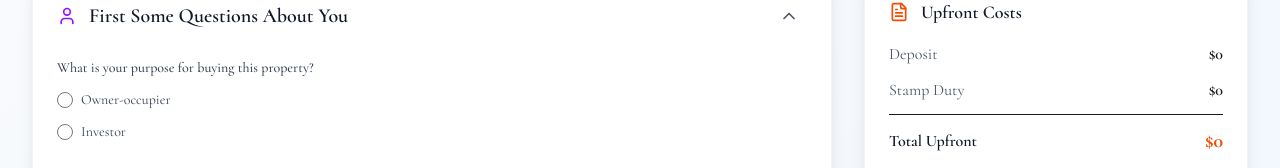
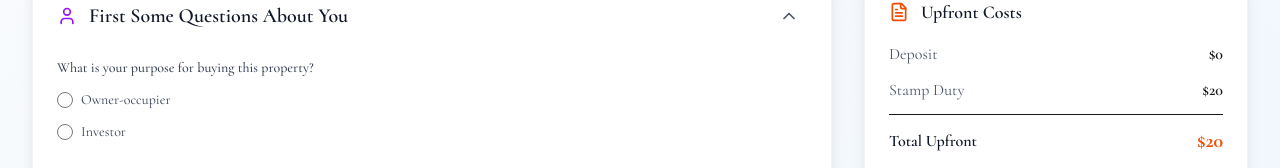
Before and after one commit to titusedwardgoh/property-cal, a Next.js app: page / in a window 1280 px wide. Shown: the part 144-312 px from the top of the page. Built offline with nearby package versions, Linux system fonts and the light colour scheme; a web font is replaced by a local one.

Commit message:
stamp duty

```diff
--- a/src/app/page.js
+++ b/src/app/page.js
@@ -55,6 +55,8 @@ export default function App() {
     setIncludeBodyCorporate,
     customBodyCorporate,
     setCustomBodyCorporate,
+    customLandTax,
+    setCustomLandTax,
     handleAddressSearch
   } = usePropertyData();
 
@@ -90,6 +92,7 @@ export default function App() {
     customWaterRates,
     includeBodyCorporate,
     customBodyCorporate,
+    customLandTax,
     calculateCount
   );
 
@@ -191,6 +194,9 @@ export default function App() {
               setIncludeBodyCorporate={setIncludeBodyCorporate}
               bodyCorporate={customBodyCorporate}
               setBodyCorporate={setCustomBodyCorporate}
+              customLandTax={customLandTax}
+              setCustomLandTax={setCustomLandTax}
+              isInvestor={isInvestor}
             />
           </div>
 
--- a/src/components/OtherFees.js
+++ b/src/components/OtherFees.js
@@ -30,7 +30,10 @@ export default function OtherFees({
   includeBodyCorporate,
   setIncludeBodyCorporate,
   bodyCorporate,
-  setBodyCorporate
+  setBodyCorporate,
+  customLandTax,
+  setCustomLandTax,
+  isInvestor
 }) {
   const [isExpanded, setIsExpanded] = useState(false);
 
@@ -50,6 +53,9 @@ export default function OtherFees({
           setCouncilRates={setCouncilRates}
           waterRates={waterRates}
           setWaterRates={setWaterRates}
+          customLandTax={customLandTax}
+          setCustomLandTax={setCustomLandTax}
+          isInvestor={isInvestor}
         />
 
 
@@ -91,6 +97,9 @@ export default function OtherFees({
         setCouncilRates={setCouncilRates}
         waterRates={waterRates}
         setWaterRates={setWaterRates}
+        customLandTax={customLandTax}
+        setCustomLandTax={setCustomLandTax}
+        isInvestor={isInvestor}
       />
 
 
--- a/src/components/PropertyDetails.js
+++ b/src/components/PropertyDetails.js
@@ -102,6 +102,23 @@ export default function PropertyDetails({
                 </label>
               </div>
             </div>
+
+            {/* Foreign Buyer Alert for Existing Property */}
+            {isForeignBuyer && isExistingProperty && (
+              <div className="mt-3 p-3 bg-yellow-50 border border-yellow-200 rounded-lg">
+                <div className="flex items-start space-x-2">
+                  <div className="flex-shrink-0">
+                    <svg className="w-5 h-5 text-yellow-600" fill="currentColor" viewBox="0 0 20 20">
+                      <path fillRule="evenodd" d="M8.257 3.099c.765-1.36 2.722-1.36 3.486 0l5.58 9.92c.75 1.334-.213 2.98-1.742 2.98H4.42c-1.53 0-2.493-1.646-1.743-2.98l5.58-9.92zM11 13a1 1 0 11-2 0 1 1 0 012 0zm-1-8a1 1 0 00-1 1v3a1 1 0 002 0V6a1 1 0 00-1-1z" clipRule="evenodd" />
+                    </svg>
+                  </div>
+                  <div className="text-sm text-yellow-800">
+                    <p className="font-medium">Foreign buyer restriction</p>
+                    <p>Foreign buyers can only purchase established dwellings in limited circumstances.</p>
+                  </div>
+                </div>
+              </div>
+            )}
           </div>
 
           {/* Property Address and State */}
--- a/src/components/SellerQuestions.js
+++ b/src/components/SellerQuestions.js
@@ -1,5 +1,6 @@
-import React, { useState } from 'react';
+import React, { useState, useEffect } from 'react';
 import { MessageCircle, ChevronDown, ChevronUp } from 'lucide-react';
+import { calculateLandTax } from '../utils/calculations.js';
 
 export default function SellerQuestions({
   price,
@@ -12,9 +13,20 @@ export default function SellerQuestions({
   councilRates,
   setCouncilRates,
   waterRates,
-  setWaterRates
+  setWaterRates,
+  customLandTax,
+  setCustomLandTax,
+  isInvestor
 }) {
   const [isSellerQuestionsExpanded, setIsSellerQuestionsExpanded] = useState(false);
+
+  // Set default land tax when user becomes an investor
+  useEffect(() => {
+    if (isInvestor && price > 0 && customLandTax === 0) {
+      const defaultLandTax = calculateLandTax(price, propertyData.state);
+      setCustomLandTax(defaultLandTax);
+    }
+  }, [isInvestor, price, propertyData.state, customLandTax, setCustomLandTax]);
 
   // Only show when property price has been entered
   if (!price || price <= 0) {
@@ -120,6 +132,38 @@ export default function SellerQuestions({
                  />
             </div>
           </div>
+
+          {/* Land Tax - Only show for investor properties */}
+          {isInvestor && (
+            <div className="flex items-center justify-between p-4 border border-gray-200 rounded-lg">
+              <div className="flex items-center space-x-3">
+                <div className="w-4 h-4 rounded-full bg-purple-100 flex items-center justify-center">
+                  <div className="w-2 h-2 rounded-full bg-purple-600"></div>
+                </div>
+                <div>
+                  <label className="text-sm font-medium text-gray-900">
+                    Land Tax
+                  </label>
+                  <p className="text-xs text-gray-600">
+                    Annual land tax for investment properties
+                  </p>
+                </div>
+              </div>
+              <div className="flex items-center space-x-2">
+                <span className="text-sm text-gray-600">$</span>
+                <input
+                  type="number"
+                  value={customLandTax || ''}
+                  onChange={(e) => {
+                    const value = e.target.value;
+                    setCustomLandTax(value === '' ? 0 : Number(value));
+                  }}
+                  className="w-24 px-2 py-1 text-sm border border-gray-300 rounded focus:ring-2 focus:ring-purple-500 focus:border-transparent"
+                  placeholder="0"
+                />
+              </div>
+            </div>
+          )}
 
           {/* Construction Questions - Only show if property type is off-the-plan */}
           {propertyData.propertyType === 'off-the-plan' && (
--- a/src/data/constants.js
+++ b/src/data/constants.js
@@ -1,26 +1,90 @@
 export const STAMP_DUTY_RATES = {
   NSW: [
-    { min: 0, max: 14000, rate: 0.0125 },
-    { min: 14000, max: 32000, rate: 0.015 },
-    { min: 32000, max: 85000, rate: 0.0175 },
-    { min: 85000, max: 319000, rate: 0.035 },
-    { min: 319000, max: 1064000, rate: 0.045 },
-    { min: 1064000, max: Infinity, rate: 0.055 }
+    { min: 0, max: 17000, rate: 0.0125, fixedFee: 20 },
+    { min: 17000, max: 37000, rate: 0.015, fixedFee: 212 },
+    { min: 37000, max: 99000, rate: 0.0175, fixedFee: 512 },
+    { min: 99000, max: 372000, rate: 0.035, fixedFee: 1597 },
+    { min: 372000, max: 1240000, rate: 0.045, fixedFee: 11152 },
+    { min: 1240000, max: Infinity, rate: 0.055, fixedFee: 50212 }
   ],
   VIC: [
-    { min: 0, max: 25000, rate: 0.014 },
-    { min: 25000, max: 130000, rate: 0.024 },
-    { min: 130000, max: 440000, rate: 0.05 },
-    { min: 440000, max: Infinity, rate: 0.06 }
+    { min: 0, max: 25000, rate: 0.014, fixedFee: 0 },
+    { min: 25000, max: 130000, rate: 0.024, fixedFee: 350 },
+    { min: 130000, max: 960000, rate: 0.06, fixedFee: 2870 },
+    { min: 960000, max: 2000000, rate: 0.055, fixedFee: 0 },
+    { min: 2000000, max: Infinity, rate: 0.065, fixedFee: 110000 }
   ],
   QLD: [
-    { min: 0, max: 5000, rate: 0 },
-    { min: 5000, max: 75000, rate: 0.015 },
-    { min: 75000, max: 540000, rate: 0.035 },
-    { min: 540000, max: 1000000, rate: 0.045 },
-    { min: 1000000, max: Infinity, rate: 0.0575 }
+    { min: 0, max: 5000, rate: 0, fixedFee: 0 },
+    { min: 5000, max: 75000, rate: 0.015, fixedFee: 0 }, // $1.50 per $100 = 1.5%
+    { min: 75000, max: 540000, rate: 0.035, fixedFee: 1050 }, // $3.50 per $100 = 3.5%
+    { min: 540000, max: 1000000, rate: 0.045, fixedFee: 17325 }, // $4.50 per $100 = 4.5%
+    { min: 1000000, max: Infinity, rate: 0.0575, fixedFee: 38025 } // $5.75 per $100 = 5.75%
+  ],
+  WA: [
+    { min: 0, max: 120000, rate: 0.019, fixedFee: 0 }, // $1.90 per $100 = 1.9%
+    { min: 120000, max: 150000, rate: 0.0285, fixedFee: 2280 }, // $2.85 per $100 = 2.85%
+    { min: 150000, max: 360000, rate: 0.038, fixedFee: 3135 }, // $3.80 per $100 = 3.8%
+    { min: 360000, max: 725000, rate: 0.0475, fixedFee: 11115 }, // $4.75 per $100 = 4.75%
+    { min: 725000, max: Infinity, rate: 0.0515, fixedFee: 28453 } // $5.15 per $100 = 5.15%
+  ],
+  SA: [
+    { min: 0, max: 12000, rate: 0.01, fixedFee: 0 }, // $1.00 per $100 = 1%
+    { min: 12000, max: 30000, rate: 0.02, fixedFee: 120 }, // $2.00 per $100 = 2%
+    { min: 30000, max: 50000, rate: 0.03, fixedFee: 480 }, // $3.00 per $100 = 3%
+    { min: 50000, max: 100000, rate: 0.035, fixedFee: 1080 }, // $3.50 per $100 = 3.5%
+    { min: 100000, max: 200000, rate: 0.04, fixedFee: 2830 }, // $4.00 per $100 = 4%
+    { min: 200000, max: 250000, rate: 0.0425, fixedFee: 6830 }, // $4.25 per $100 = 4.25%
+    { min: 250000, max: 300000, rate: 0.0475, fixedFee: 8955 }, // $4.75 per $100 = 4.75%
+    { min: 300000, max: 500000, rate: 0.05, fixedFee: 11330 }, // $5.00 per $100 = 5%
+    { min: 500000, max: Infinity, rate: 0.055, fixedFee: 21330 } // $5.50 per $100 = 5.5%
+  ],
+  TAS: [
+    { min: 0, max: 3000, rate: 0, fixedFee: 50 }, // $50 flat fee
+    { min: 3000, max: 25000, rate: 0.0175, fixedFee: 50 }, // $1.75 per $100 = 1.75%
+    { min: 25000, max: 75000, rate: 0.0225, fixedFee: 435 }, // $2.25 per $100 = 2.25%
+    { min: 75000, max: 200000, rate: 0.035, fixedFee: 1560 }, // $3.50 per $100 = 3.5%
+    { min: 200000, max: 375000, rate: 0.04, fixedFee: 5935 }, // $4.00 per $100 = 4%
+    { min: 375000, max: 725000, rate: 0.0425, fixedFee: 12935 }, // $4.25 per $100 = 4.25%
+    { min: 725000, max: Infinity, rate: 0.045, fixedFee: 27810 } // $4.50 per $100 = 4.5%
+  ],
+  ACT: [
+    { min: 0, max: 200000, rate: 0.02, fixedFee: 0 },
+    { min: 200000, max: 300000, rate: 0.025, fixedFee: 0 },
+    { min: 300000, max: 500000, rate: 0.03, fixedFee: 0 },
+    { min: 500000, max: 750000, rate: 0.035, fixedFee: 0 },
+    { min: 750000, max: 1000000, rate: 0.04, fixedFee: 0 },
+    { min: 1000000, max: 1455000, rate: 0.054, fixedFee: 0 },
+    { min: 1455000, max: Infinity, rate: 0.0454, fixedFee: 0 }
+  ],
+  NT: [
+    { min: 0, max: 525000, rate: 0.06571441, fixedFee: 0 }, // Special formula: (0.06571441 × V²) + 15 × V, where V = dutiable value ÷ 1,000
+    { min: 525001, max: 2999999, rate: 0.0495, fixedFee: 0 }, // 4.95% of dutiable value
+    { min: 3000000, max: 4999999, rate: 0.0575, fixedFee: 0 }, // 5.75% of dutiable value
+    { min: 5000000, max: Infinity, rate: 0.0595, fixedFee: 0 } // 5.95% of dutiable value
   ]
 };
+
+// ACT has different rates for owner occupiers vs investors
+export const ACT_OWNER_OCCUPIER_RATES = [
+  { min: 0, max: 260000, rate: 0.0028, fixedFee: 0 }, // $0.28 per $100 = 0.28%
+  { min: 260001, max: 300000, rate: 0.022, fixedFee: 728 }, // $2.20 per $100 = 2.2%
+  { min: 300001, max: 500000, rate: 0.034, fixedFee: 1608 }, // $3.40 per $100 = 3.4%
+  { min: 500001, max: 750000, rate: 0.0432, fixedFee: 8408 }, // $4.32 per $100 = 4.32%
+  { min: 750001, max: 1000000, rate: 0.059, fixedFee: 19208 }, // $5.90 per $100 = 5.9%
+  { min: 1000001, max: 1455000, rate: 0.064, fixedFee: 33958 }, // $6.40 per $100 = 6.4%
+  { min: 1455001, max: Infinity, rate: 0.0454, fixedFee: 0 } // Flat rate 4.54%
+];
+
+export const ACT_INVESTOR_RATES = [
+  { min: 0, max: 200000, rate: 0.012, fixedFee: 0 }, // $1.20 per $100 = 1.2%
+  { min: 200001, max: 300000, rate: 0.022, fixedFee: 2400 }, // $2.20 per $100 = 2.2%
+  { min: 300001, max: 500000, rate: 0.034, fixedFee: 4600 }, // $3.40 per $100 = 3.4%
+  { min: 500001, max: 750000, rate: 0.0432, fixedFee: 11400 }, // $4.32 per $100 = 4.32%
+  { min: 750001, max: 1000000, rate: 0.059, fixedFee: 22200 }, // $5.90 per $100 = 5.9%
+  { min: 1000001, max: 1455000, rate: 0.064, fixedFee: 36950 }, // $6.40 per $100 = 6.4%
+  { min: 1455001, max: Infinity, rate: 0.0454, fixedFee: 0 } // Flat rate 4.54%
+];
 
 export const FOREIGN_BUYER_RATES = {
   NSW: 0.08,
--- a/src/hooks/useCalculations.js
+++ b/src/hooks/useCalculations.js
@@ -15,7 +15,7 @@ import {
   calculateLandTax
 } from '../utils/calculations.js';
 
-export function useCalculations(propertyData, loanDetails, setLoanDetails, isForeignBuyer, isFirstHomeBuyer, isInvestor, useEstimatedPrice, includeLandTransferFee, includeLegalFees, includeInspectionFees, needsLoan, customLandTransferFee, customLegalFees, customInspectionFees, includeCouncilRates, includeWaterRates, customCouncilRates, customWaterRates, includeBodyCorporate, customBodyCorporate, calculateCount = 0) {
+export function useCalculations(propertyData, loanDetails, setLoanDetails, isForeignBuyer, isFirstHomeBuyer, isInvestor, useEstimatedPrice, includeLandTransferFee, includeLegalFees, includeInspectionFees, needsLoan, customLandTransferFee, customLegalFees, customInspectionFees, includeCouncilRates, includeWaterRates, customCouncilRates, customWaterRates, includeBodyCorporate, customBodyCorporate, customLandTax, calculateCount = 0) {
   const [results, setResults] = useState({
     monthlyRepayment: 0,
     stampDuty: 0,
@@ -41,12 +41,12 @@ export function useCalculations(propertyData, loanDetails, setLoanDetails, isFor
   const depositPercentage = price > 0 ? (loanDetails.deposit / price) * 100 : 0;
 
   // Calculate stamp duty for LMI determination
-  const stampDutyForLMI = price > 0 ? calculateStampDuty(price, propertyData.state, isFirstHomeBuyer) : 0;
+  const stampDutyForLMI = price > 0 ? calculateStampDuty(price, propertyData.state, isFirstHomeBuyer, isInvestor) : 0;
   const totalPropertyCost = price + stampDutyForLMI;
   const depositPercentageOfTotal = totalPropertyCost > 0 ? (loanDetails.deposit / totalPropertyCost) * 100 : 0;
 
   // Calculate if mortgage is needed for mortgage registration fee
-  const stampDuty = calculateStampDuty(price, propertyData.state, isFirstHomeBuyer);
+  const stampDuty = calculateStampDuty(price, propertyData.state, isFirstHomeBuyer, isInvestor);
   const foreignBuyerDuty = calculateForeignBuyerDuty(price, propertyData.state, isForeignBuyer);
   const calculatedLandTransferFee = (price > 0 && includeLandTransferFee) ? calculateLandTransferFee(price, propertyData.state) : 0;
   const calculatedLegalFees = (price > 0 && includeLegalFees) ? calculateLegalFees(price, propertyData.propertyType) : 0;
@@ -147,7 +147,8 @@ export function useCalculations(propertyData, loanDetails, setLoanDetails, isFor
       loanDetails.repaymentType
     ) : 0;
 
-    const landTax = isInvestor ? calculateLandTax(price, propertyData.state) : 0;
+    const calculatedLandTax = isInvestor ? calculateLandTax(price, propertyData.state) : 0;
+    const landTax = isInvestor && customLandTax > 0 ? customLandTax : calculatedLandTax;
     const totalMonthlyCosts = monthlyRepayment + (councilRates / 12) + (waterRates / 12) + (bodyCorporate / 12) + (landTax / 12);
 
     // Calculate LVR (Loan to Value Ratio)
@@ -193,7 +194,7 @@ export function useCalculations(propertyData, loanDetails, setLoanDetails, isFor
       loanAmount: finalLoanAmount,
       lmiAmount: lmiAmount
     }));
-  }, [propertyData, propertyData.estimatedBuildCost, loanDetails.deposit, loanDetails.interestRate, loanDetails.loanTerm, loanDetails.repaymentType, loanDetails.includeLMI, loanDetails.mortgageRegistrationFee, loanDetails.loanEstablishmentFee, isForeignBuyer, useEstimatedPrice, isFirstHomeBuyer, includeLandTransferFee, includeLegalFees, includeInspectionFees, includeCouncilRates, includeWaterRates, customLandTransferFee, customLegalFees, customInspectionFees, customCouncilRates, customWaterRates, includeBodyCorporate, customBodyCorporate, setLoanDetails, needsLoan, isInvestor, price, stampDuty, foreignBuyerDuty, landTransferFee, legalFees, inspectionFees, councilRates, waterRates, bodyCorporate, totalPropertyCost]);
+  }, [propertyData, propertyData.estimatedBuildCost, loanDetails.deposit, loanDetails.interestRate, loanDetails.loanTerm, loanDetails.repaymentType, loanDetails.includeLMI, loanDetails.mortgageRegistrationFee, loanDetails.loanEstablishmentFee, isForeignBuyer, useEstimatedPrice, isFirstHomeBuyer, includeLandTransferFee, includeLegalFees, includeInspectionFees, includeCouncilRates, includeWaterRates, customLandTransferFee, customLegalFees, customInspectionFees, customCouncilRates, customWaterRates, includeBodyCorporate, customBodyCorporate, customLandTax, setLoanDetails, needsLoan, isInvestor, price, stampDuty, foreignBuyerDuty, landTransferFee, legalFees, inspectionFees, councilRates, waterRates, bodyCorporate, totalPropertyCost]);
 
   // Manual FHOG calculation - only when calculate button is pressed
   useEffect(() => {
--- a/src/hooks/usePropertyData.js
+++ b/src/hooks/usePropertyData.js
@@ -45,6 +45,9 @@ export function usePropertyData() {
   // Body Corporate/Strata - User controlled
   const [includeBodyCorporate, setIncludeBodyCorporate] = useState(false);
   const [customBodyCorporate, setCustomBodyCorporate] = useState(0);
+
+  // Land Tax - User controlled (only for investors)
+  const [customLandTax, setCustomLandTax] = useState(0);
 
   // Store the saved states of individual fee checkboxes
   const [savedLandTransferFee, setSavedLandTransferFee] = useState(false);
@@ -154,6 +157,8 @@ export function usePropertyData() {
     setIncludeBodyCorporate,
     customBodyCorporate,
     setCustomBodyCorporate,
+    customLandTax,
+    setCustomLandTax,
     handleAddressSearch,
     getEffectivePrice
   };
--- a/src/utils/calculations.js
+++ b/src/utils/calculations.js
@@ -1,16 +1,52 @@
-import { STAMP_DUTY_RATES, FOREIGN_BUYER_RATES, STATE_AVERAGES, FIRST_HOME_OWNERS_GRANT } from '../data/constants.js';
+import { STAMP_DUTY_RATES, ACT_OWNER_OCCUPIER_RATES, ACT_INVESTOR_RATES, FOREIGN_BUYER_RATES, STATE_AVERAGES, FIRST_HOME_OWNERS_GRANT } from '../data/constants.js';
 
-export const calculateStampDuty = (price, state, isFirstHomeBuyer = false) => {
-  const rates = STAMP_DUTY_RATES[state] || STAMP_DUTY_RATES.NSW;
+export const calculateStampDuty = (price, state, isFirstHomeBuyer = false, isInvestor = false) => {
   let duty = 0;
-  let remaining = price;
 
-  for (const bracket of rates) {
-    if (remaining <= 0) break;
+  // Special handling for Northern Territory properties under $525,000
+  if (state === 'NT' && price <= 525000) {
+    // NT has a special formula for properties under $525,000
+    // Duty = (0.06571441 × V²) + 15 × V, where V = dutiable value ÷ 1,000
+    const V = price / 1000;
+    duty = (0.06571441 * V * V) + (15 * V);
+  } else if (state === 'ACT') {
+    // ACT has different rates for owner occupiers vs investors
+    const rates = isInvestor ? ACT_INVESTOR_RATES : ACT_OWNER_OCCUPIER_RATES;
 
-    const taxableAmount = Math.min(remaining, bracket.max - bracket.min);
-    duty += taxableAmount * bracket.rate;
-    remaining -= taxableAmount;
+    // Find the appropriate bracket and calculate duty
+    for (const bracket of rates) {
+      if (price <= bracket.max) {
+        // Calculate: Fixed Fee + (Rate × Amount over the bracket minimum)
+        const amountOverMin = price - bracket.min;
+        duty = bracket.fixedFee + (amountOverMin * bracket.rate);
+        break; // Use only one bracket based on total price
+      }
+    }
+  } else if (state === 'NT' && price > 525000) {
+    // NT properties over $525,000 use flat percentage of total value
+    const rates = STAMP_DUTY_RATES[state];
+
+    // Find the appropriate bracket and calculate duty
+    for (const bracket of rates) {
+      if (price <= bracket.max) {
+        // For NT over $525k: Rate × Total property value (not amount over minimum)
+        duty = price * bracket.rate;
+        break; // Use only one bracket based on total price
+      }
+    }
+  } else {
+    // Standard calculation for all other states using fixed fee approach
+    const rates = STAMP_DUTY_RATES[state] || STAMP_DUTY_RATES.NSW;
+
+    // Find the appropriate bracket and calculate duty
+    for (const bracket of rates) {
+      if (price <= bracket.max) {
+        // Calculate: Fixed Fee + (Rate × Amount over the bracket minimum)
+        const amountOverMin = price - bracket.min;
+        duty = bracket.fixedFee + (amountOverMin * bracket.rate);
+        break; // Use only one bracket based on total price
+      }
+    }
   }
 
   // First home buyer concessions (state-specific)
```
